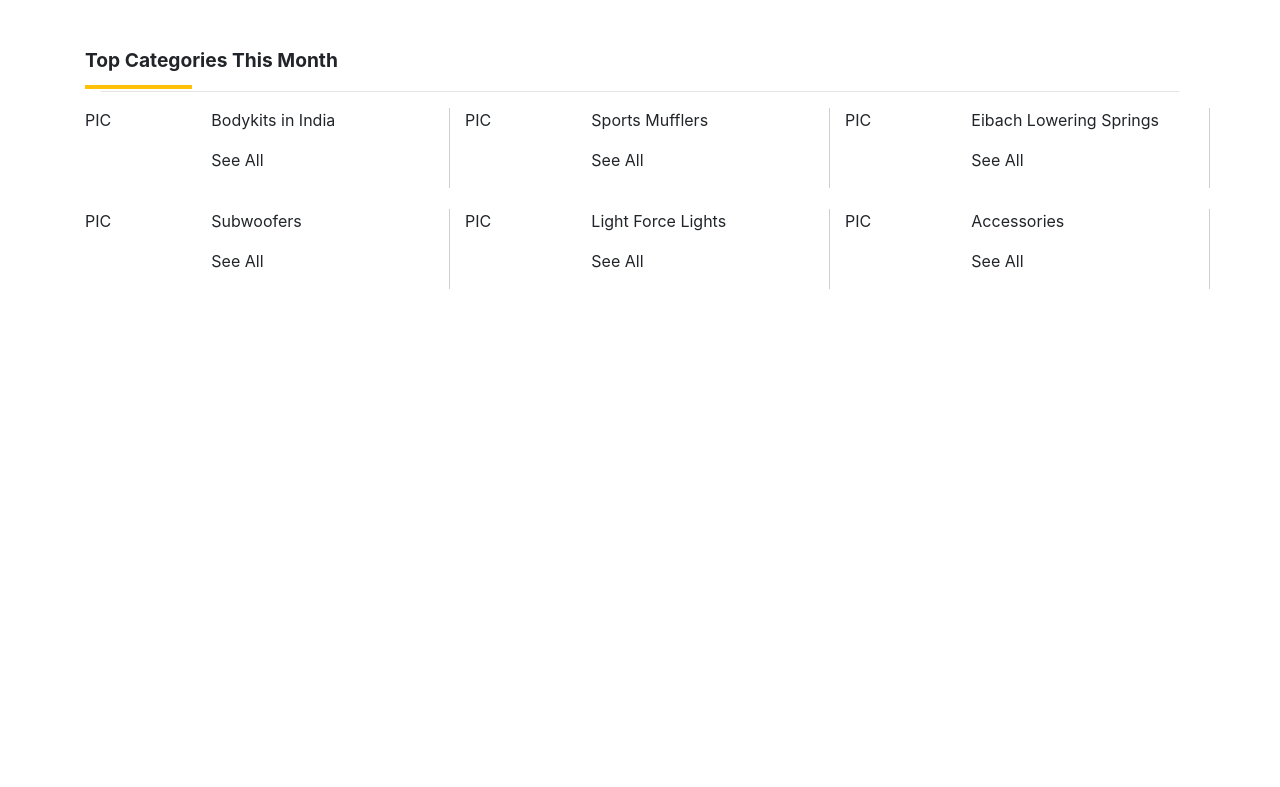
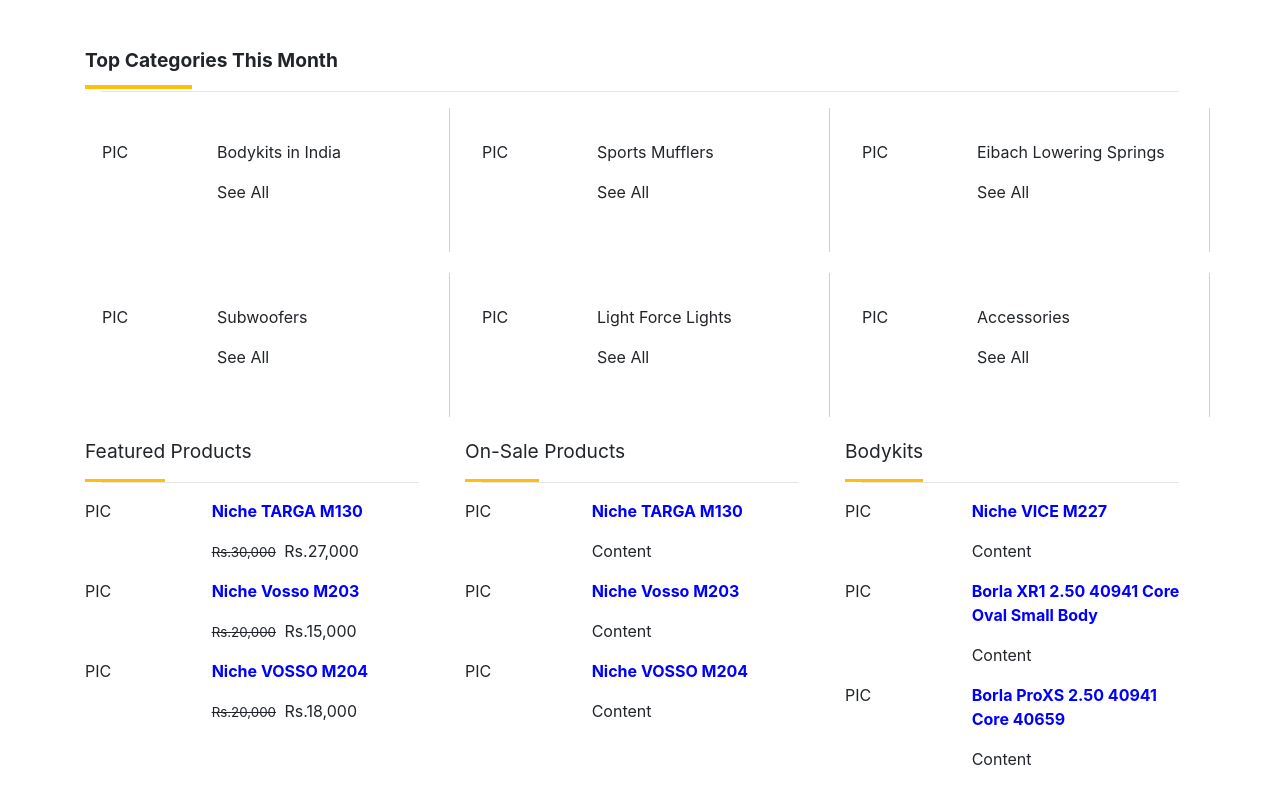
Before and after one commit to BeelzebuB9972/First.Project, a React (Create React App) app: page / in a window 1280 px wide. Shown: the part 2523-3310 px from the top of the page. Before the commit the page ends 2832 px from the top, so only its background shows below. Built offline with nearby package versions, Linux system fonts and the light colour scheme.

Commit message:
added featured products section

```diff
--- /dev/null
+++ b/src/components/featured_products/featured_products.css
@@ -0,0 +1,7 @@
+.fpfont{
+    font-size: larger;
+}
+.fpbrdr{
+    padding-bottom: 1rem;
+    border-bottom: 0.2rem solid var(--yellow);
+}
--- /dev/null
+++ b/src/components/featured_products/featured_products.js
@@ -0,0 +1,86 @@
+import "./featured_products.css";
+import FpCard from "./fp_card.js";
+
+const FeaturedProducts = () => {
+  let featured_products_data = [
+    {
+      category: "Black & Machined with Dark Tint",
+      name: "Niche TARGA M130",
+      sale: "yes",
+      price: "27,000",
+      discount: "30,000",
+    },
+    {
+      category: "SATIN BLACK",
+      name: "Niche Vosso M203",
+      sale: "yes",
+      price: "15,000",
+      discount: "20,000",
+    },
+    {
+      category: "ANTHRACITE",
+      name: "Niche VOSSO M204",
+      price: "18,000",
+      discount: "20,000",
+    },
+  ];
+  let on_sale_data = [
+    {
+      category: "Black & Machined with Dark Tint",
+      name: "Niche TARGA M130",
+      sale: "yes",
+    },
+    {
+      category: "SATIN BLACK",
+      name: "Niche Vosso M203",
+      sale: "yes",
+    },
+    {
+      category: "ANTHRACITE",
+      name: "Niche VOSSO M204",
+    },
+  ];
+  let bodykits_data =[
+    { category: "Bronze", name: "Niche VICE M227"},
+    {
+      category: "Race Series",
+      name: "Borla XR1 2.50 40941 Core Oval Small Body",
+    },
+    {
+      category: "ProXS Series(Non Polished Without Tip)",
+      name: "Borla ProXS 2.50 40941 Core 40659",
+    },
+  ]
+  const renderFeaturedProducts = (list) => {
+    return list.map((elem) => <FpCard data={elem} />);
+  };
+  return (
+    <div className="container">
+      <div className="row">
+        <div className="col-4">
+          <span className="fpfont">
+            <span className="fpbrdr">Featured</span> Products
+          </span>
+          <hr />
+          {renderFeaturedProducts(featured_products_data)}
+        </div>
+        <div className="col-4 fp_hr">
+          <span className="fpfont">
+            <span className="fpbrdr">On-Sale</span> Products
+          </span>
+          <hr />
+          {renderFeaturedProducts(on_sale_data)}
+        </div>
+        <div className="col-4 fp_hr">
+        <span className="fpfont">
+            <span className="fpbrdr">Bodykits</span>
+          </span>
+          <hr />
+          {renderFeaturedProducts(bodykits_data)}
+        </div>
+      </div>
+    </div>
+  );
+};
+
+export default FeaturedProducts;
--- /dev/null
+++ b/src/components/featured_products/fp_card.css
@@ -0,0 +1,12 @@
+.fp_font{
+    text-decoration: none;
+    color:blue
+}
+.fp_font:hover{
+    text-decoration: none;
+    color:var(--yellow)
+}
+.fp_disc{
+    text-decoration: line-through;
+    font-size: smaller;
+}
--- /dev/null
+++ b/src/components/featured_products/fp_card.js
@@ -0,0 +1,40 @@
+import "./fp_card.css";
+
+let FpCard = (data) => {
+  const { name, price, discount } = data.data;
+  console.log("name", name);
+  if (price && discount) {
+    return (
+      <div className="row">
+        <div className="col-4">PIC</div>
+        <div className="col-8">
+          <p>
+            <a href="#" className="fp_font">
+              <b>{name}</b>
+            </a>
+          </p>
+          <p>
+            <span className="fp_disc pr-1">Rs.{discount}</span>
+            <span className="fp_price "> Rs.{price}</span>
+          </p>
+        </div>
+      </div>
+    );
+  } else {
+    return (
+      <div className="row">
+        <div className="col-4">PIC</div>
+        <div className="col-8">
+          <p>
+            <a href="#" className="fp_font">
+              <b>{name}</b>
+            </a>
+          </p>
+          <p>Content</p>
+        </div>
+      </div>
+    );
+  }
+};
+
+export default FpCard;
--- a/src/components/top_categories/tc_card.css
+++ b/src/components/top_categories/tc_card.css
@@ -13,6 +13,7 @@
     box-shadow: 0 4px 8px 0 rgba(0, 0, 0, 0.2), 0 6px 20px 0 rgba(0, 0, 0, 0.19);
 }
 .tc_hvr{
+    padding:2rem;
     border-right: 0.1rem solid rgba(165, 162, 162, 0.527) ;
     margin-bottom: 1.3rem;
 }
--- a/src/index.js
+++ b/src/index.js
@@ -17,6 +17,7 @@
 import TrendTabs from './components/trend_tabs/trend_tabs'
 import BestSellers from './components/best_sellers/best_sellers'
 import TopCategories from './components/top_categories/top_categories'
+import FeaturedProducts from './components/featured_products/featured_products'
 
 ReactDOM.render(
   <React.StrictMode>
@@ -27,6 +28,7 @@
     <TrendTabs />
     <BestSellers />
     <TopCategories />
+    <FeaturedProducts />
   </React.StrictMode>,
   document.getElementById('root')
 );
```
